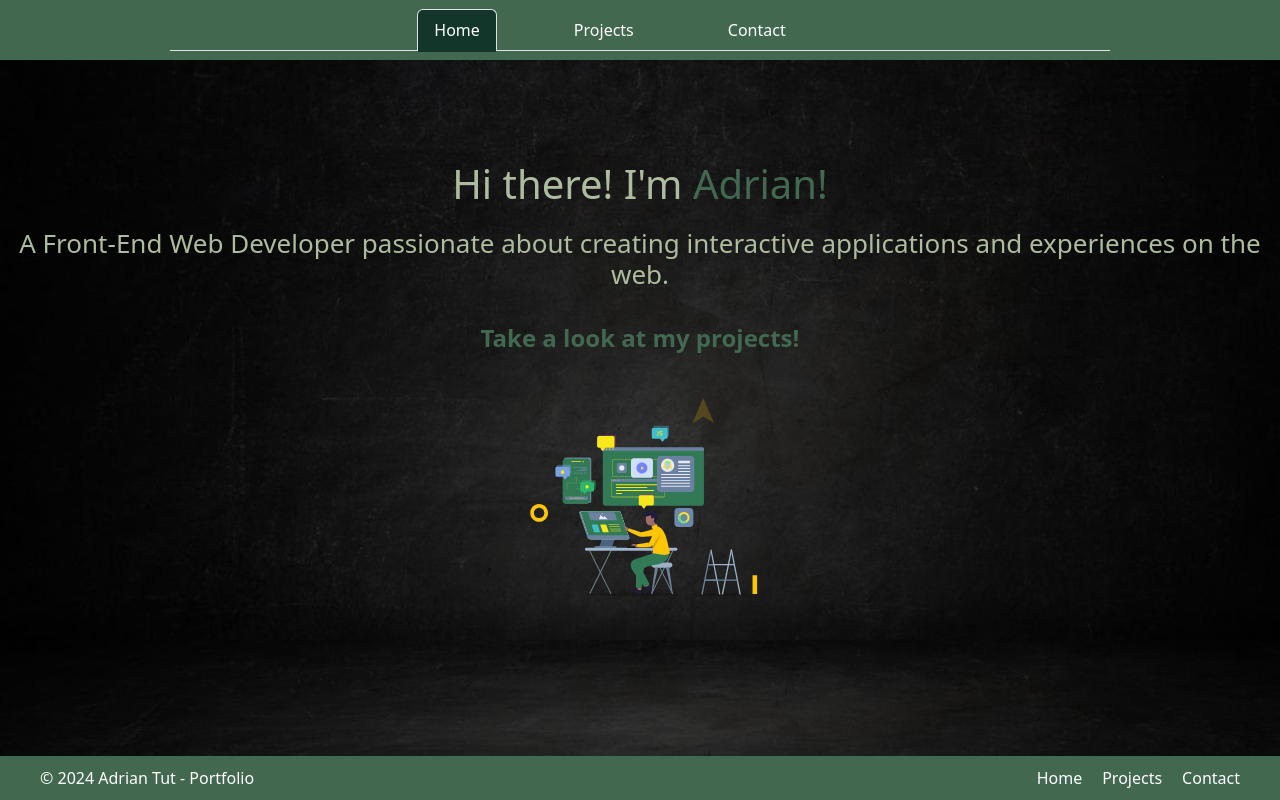
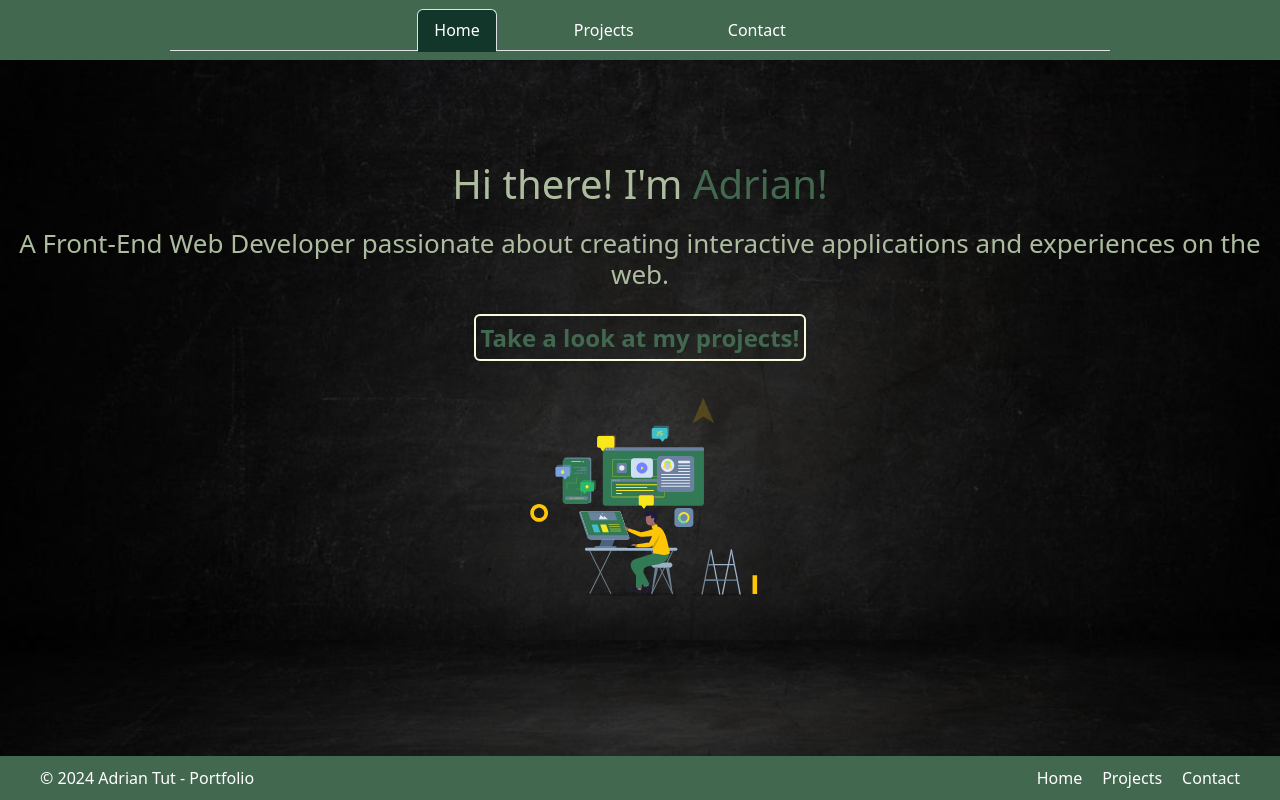
Before and after one commit to Adriantutuianu/react-portfolio, a React (Vite) app: page / in a window 1280 px wide. Built offline with nearby package versions, Linux system fonts and the light colour scheme.

Commit message:
Finish style home page + header

```diff
--- a/src/components/home/home.css
+++ b/src/components/home/home.css
@@ -29,6 +29,9 @@
   font-size: 24px;
   font-weight: bold;
   color: #436850;
+  border: 2px solid #fbfada;
+  border-radius: 6px;
+  padding: 5px;
 }
 
 .lottie-home {
```
